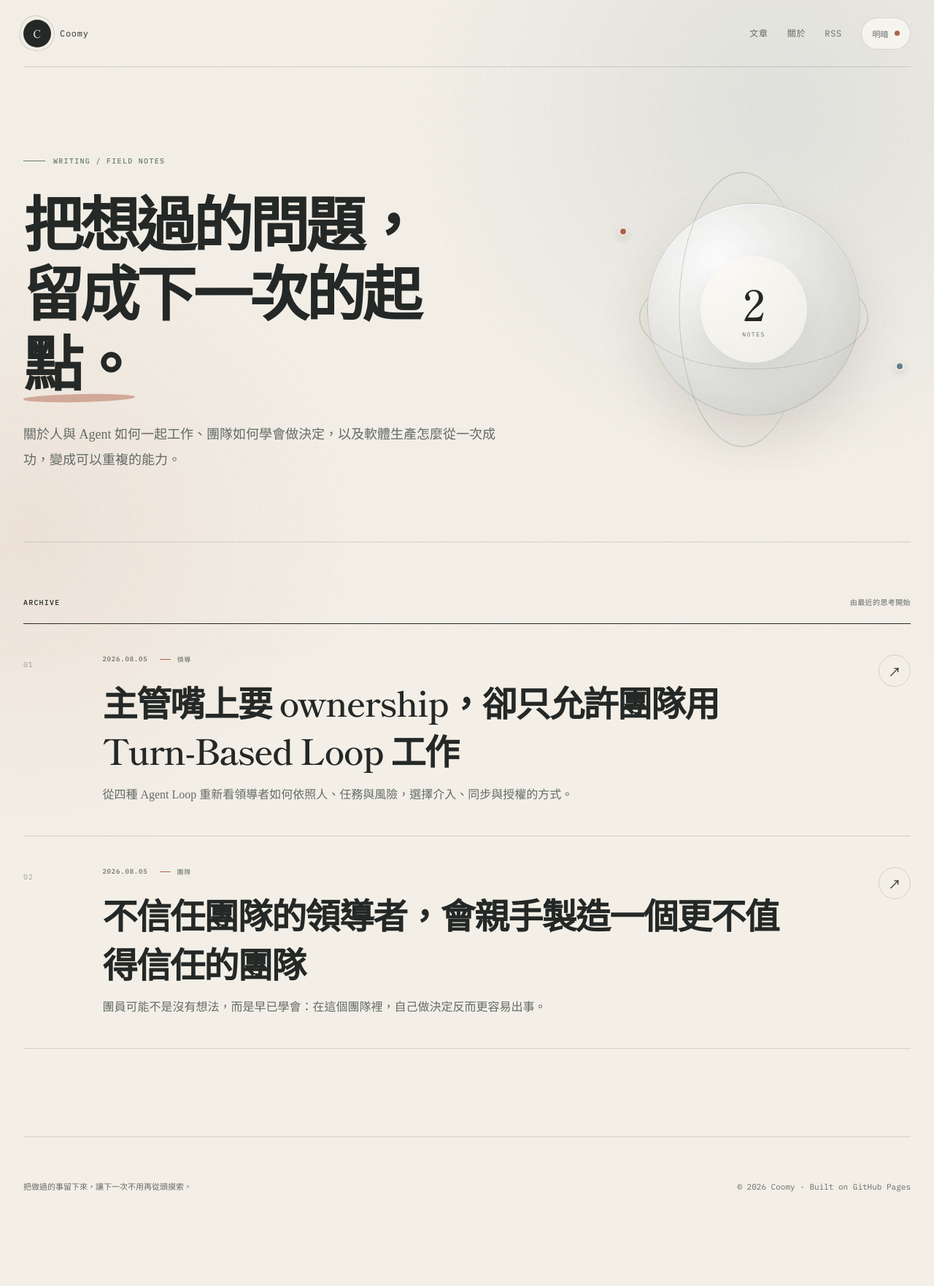
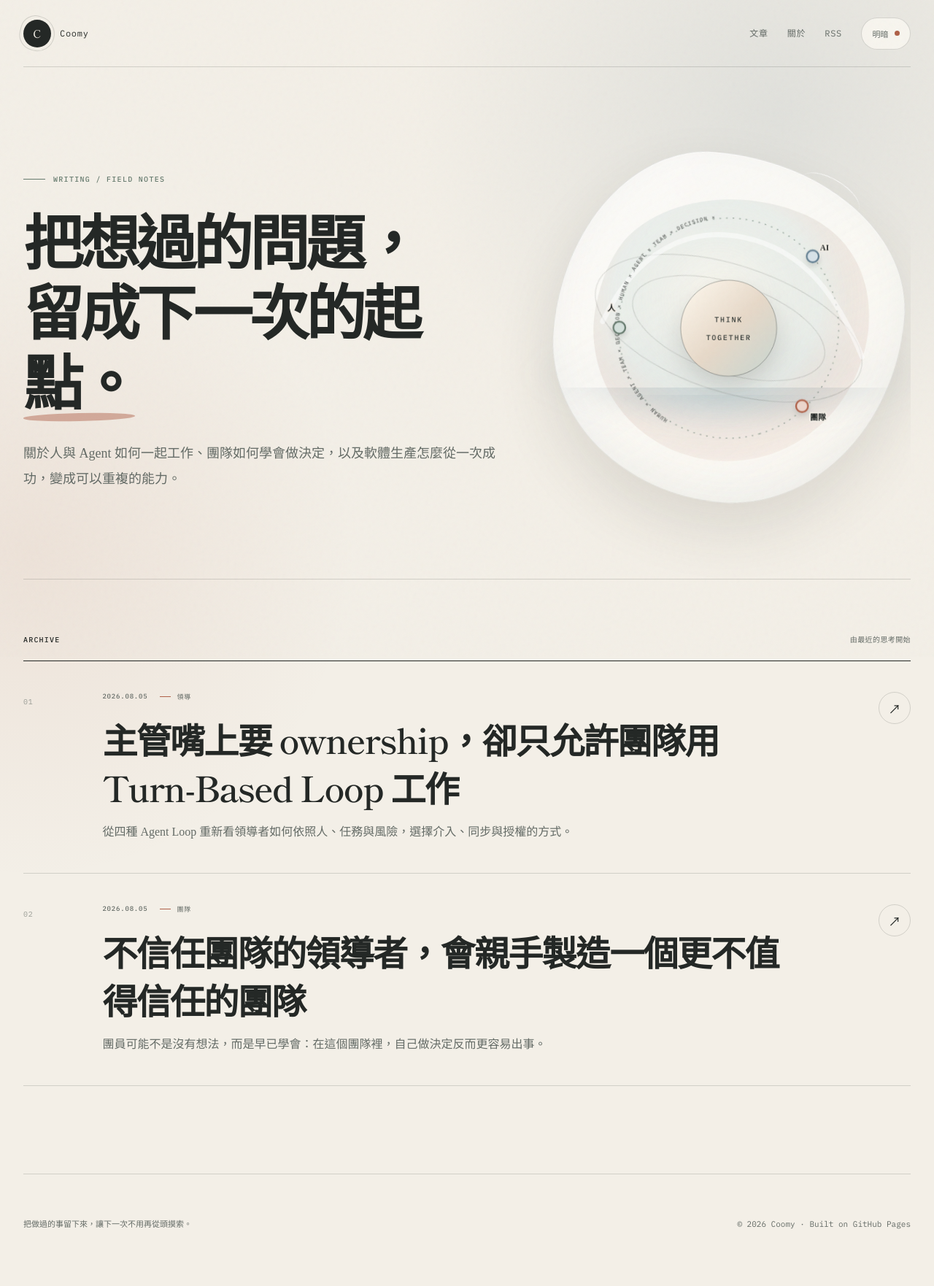
Before and after one commit to coomySF/coomySF.github.io, a Jekyll site: the page built from writing.html, in a window 1280 px wide. Shown: the whole page at 73% size. Built offline with Jekyll 4.4.1, drawn with Linux system fonts in a browser that asks for light colours; before the commit the page ends 1711 px from its top, so only the background shows below that.

Commit message:
simplify portrait and reuse homepage orbit

```diff
--- a/_layouts/default.html
+++ b/_layouts/default.html
@@ -11,7 +11,7 @@
     <link rel="preconnect" href="https://fonts.googleapis.com">
     <link rel="preconnect" href="https://fonts.gstatic.com" crossorigin>
     <link href="https://fonts.googleapis.com/css2?family=IBM+Plex+Mono:wght@400;500&family=Noto+Serif+TC:wght@400;500;600;700&family=Shippori+Mincho:wght@500;600&display=swap" rel="stylesheet">
-    <link rel="stylesheet" href="{{ '/assets/css/style.css' | relative_url }}?v=20260805-8">
+    <link rel="stylesheet" href="{{ '/assets/css/style.css' | relative_url }}?v=20260805-9">
     <script>
       document.documentElement.classList.add('js');
       document.documentElement.dataset.theme = localStorage.getItem('coomy-theme-v2') || 'light';
--- a/assets/css/style.css
+++ b/assets/css/style.css
@@ -294,19 +294,7 @@ nav a:hover::after { transform: scaleX(1); transform-origin: left; }
 .writing-hero h1 em, .about-hero h1 em { position: relative; color: var(--ink); font-style: normal; }
 .writing-hero h1 em::after, .about-hero h1 em::after { content: ""; position: absolute; right: 1%; bottom: .03em; left: 0; z-index: -1; height: .13em; border-radius: 50%; background: color-mix(in srgb, var(--clay) 46%, transparent); transform: rotate(-1.2deg); }
 .writing-hero-copy > p:last-child { max-width: 660px; margin: 36px 0 0; color: var(--muted); font-size: 18px; line-height: 1.95; }
-.writing-signal { position: relative; width: min(35vw, 430px); aspect-ratio: 1; justify-self: end; perspective: 900px; transform-style: preserve-3d; }
-.writing-signal::before { content: ""; position: absolute; inset: 16%; border-radius: 50%; background: radial-gradient(circle at 34% 28%, rgba(255,255,255,.95), color-mix(in srgb, var(--paper-deep) 78%, var(--blue))); border: 1px solid var(--line); box-shadow: 0 30px 70px rgba(52,49,42,.13), inset 0 1px 0 rgba(255,255,255,.85); }
-.signal-ring { position: absolute; inset: 14%; border: 1px solid color-mix(in srgb, var(--ink) 24%, transparent); border-radius: 50%; }
-.signal-ring-a { transform: rotateX(68deg) rotateZ(-8deg); animation: signal-drift-a 9s ease-in-out infinite alternate; }
-.signal-ring-b { inset: 7%; border-color: color-mix(in srgb, var(--sage) 42%, transparent); transform: rotateY(66deg) rotateZ(26deg); animation: signal-drift-b 12s ease-in-out infinite alternate; }
-.signal-core { position: absolute; inset: 33%; display: grid; place-content: center; text-align: center; border-radius: 50%; color: var(--ink); background: color-mix(in srgb, var(--surface) 78%, transparent); box-shadow: 0 12px 35px rgba(52,49,42,.08); backdrop-filter: blur(8px); }
-.signal-core strong { font: 500 clamp(34px, 5vw, 58px)/1 var(--display); }
-.signal-core small { margin-top: 9px; color: var(--muted); font: 8px var(--mono); letter-spacing: .19em; }
-.signal-node { position: absolute; width: 12px; height: 12px; border: 2px solid var(--paper); border-radius: 50%; box-shadow: 0 4px 12px rgba(44,48,45,.18); }
-.signal-node-a { top: 24%; left: 7%; background: var(--clay); animation: node-float 4.8s ease-in-out infinite; }
-.signal-node-b { right: 2%; bottom: 30%; background: var(--blue); animation: node-float 5.4s ease-in-out -1s infinite; }
-@keyframes signal-drift-a { to { transform: rotateX(61deg) rotateZ(7deg); } }
-@keyframes signal-drift-b { to { transform: rotateY(59deg) rotateZ(39deg); } }
+.writing-orbit { width: min(39vw, 500px); }
 
 .archive { padding: 74px 0 120px; }
 .archive-heading { display: flex; align-items: baseline; justify-content: space-between; padding-bottom: 22px; border-bottom: 1px solid var(--ink); }
@@ -416,7 +404,7 @@ nav a:hover::after { transform: scaleX(1); transform-origin: left; }
   .writing-hero, .about-hero { min-height: auto; grid-template-columns: 1fr; }
   .writing-hero { padding: 76px 0 68px; gap: 32px; }
   .writing-hero h1, .about-hero h1 { font-size: clamp(43px, 12vw, 62px); }
-  .writing-signal { width: min(82vw, 350px); justify-self: center; margin: -10px 0 -28px; }
+  .writing-orbit { width: min(92vw, 460px); justify-self: center; margin: -18px 0 -30px; }
   .archive { padding: 52px 0 88px; }
   .archive-heading { align-items: flex-start; gap: 20px; }
   .archive-link { grid-template-columns: 34px minmax(0, 1fr); min-height: auto; gap: 16px; padding: 34px 0 39px; }
--- a/writing.html
+++ b/writing.html
@@ -10,12 +10,42 @@ description: Coomy 關於 AI、團隊、決策與軟體生產的文章。
     <h1>把想過的問題，<br><em>留成下一次的起點。</em></h1>
     <p>關於人與 Agent 如何一起工作、團隊如何學會做決定，以及軟體生產怎麼從一次成功，變成可以重複的能力。</p>
   </div>
-  <div class="writing-signal" aria-hidden="true">
-    <span class="signal-ring signal-ring-a"></span>
-    <span class="signal-ring signal-ring-b"></span>
-    <span class="signal-core"><strong>{{ site.posts | size }}</strong><small>NOTES</small></span>
-    <span class="signal-node signal-node-a"></span>
-    <span class="signal-node signal-node-b"></span>
+  <div class="hero-orbit writing-orbit" data-reveal aria-hidden="true">
+    <div class="orbit-shadow"></div>
+    <svg class="orbit-svg" viewBox="0 0 520 520" width="520" height="520" role="presentation">
+      <defs>
+        <path id="orbit-copy-path" d="M 95 260 A 165 165 0 1 1 425 260 A 165 165 0 1 1 95 260" />
+        <linearGradient id="core-gradient" x1="0" y1="0" x2="1" y2="1">
+          <stop offset="0" stop-color="#fffaf0" />
+          <stop offset=".52" stop-color="#e7d9c9" />
+          <stop offset="1" stop-color="#c8d6d1" />
+        </linearGradient>
+        <radialGradient id="aura-gradient" cx="45%" cy="38%" r="65%">
+          <stop offset="0" stop-color="#fffaf0" stop-opacity=".95" />
+          <stop offset=".58" stop-color="#c9d8d4" stop-opacity=".42" />
+          <stop offset="1" stop-color="#bd765d" stop-opacity=".08" />
+        </radialGradient>
+        <filter id="soft-shadow" x="-30%" y="-30%" width="160%" height="160%">
+          <feDropShadow dx="0" dy="10" stdDeviation="10" flood-opacity=".12" />
+        </filter>
+      </defs>
+      <path class="orbit-aura" d="M103 129C162 62 285 49 377 91c95 43 115 152 72 244-42 91-142 145-246 117C96 423 42 319 61 226c8-39 21-70 42-97Z" />
+      <g class="orbit-plane orbit-plane-back">
+        <ellipse cx="260" cy="260" rx="208" ry="95" />
+        <ellipse cx="260" cy="260" rx="150" ry="67" />
+      </g>
+      <circle class="orbit-ring" cx="260" cy="260" r="165" />
+      <path class="orbit-ribbon" d="M71 250C122 143 200 107 283 124c91 19 140 88 177 179" />
+      <text class="orbit-copy"><textPath href="#orbit-copy-path" startOffset="0%">HUMAN × AGENT × TEAM × DECISION × HUMAN × AGENT × TEAM × DECISION × </textPath></text>
+      <g class="orbit-core" filter="url(#soft-shadow)">
+        <circle cx="260" cy="260" r="72" />
+        <text x="260" y="251">THINK</text>
+        <text x="260" y="278">TOGETHER</text>
+      </g>
+      <g class="orbit-node node-human"><circle cx="96" cy="260" r="9" /><text x="78" y="235">人</text></g>
+      <g class="orbit-node node-agent"><circle cx="386" cy="154" r="9" /><text x="397" y="145">AI</text></g>
+      <g class="orbit-node node-team"><circle cx="370" cy="385" r="9" /><text x="382" y="406">團隊</text></g>
+    </svg>
   </div>
 </section>
 <section class="archive" aria-label="文章列表">
```
Also changed, not shown: about.md (+1 -1 lines), assets/images/coomy-avatar-think-together.webp (deleted), assets/images/coomy-avatar.webp (added).
